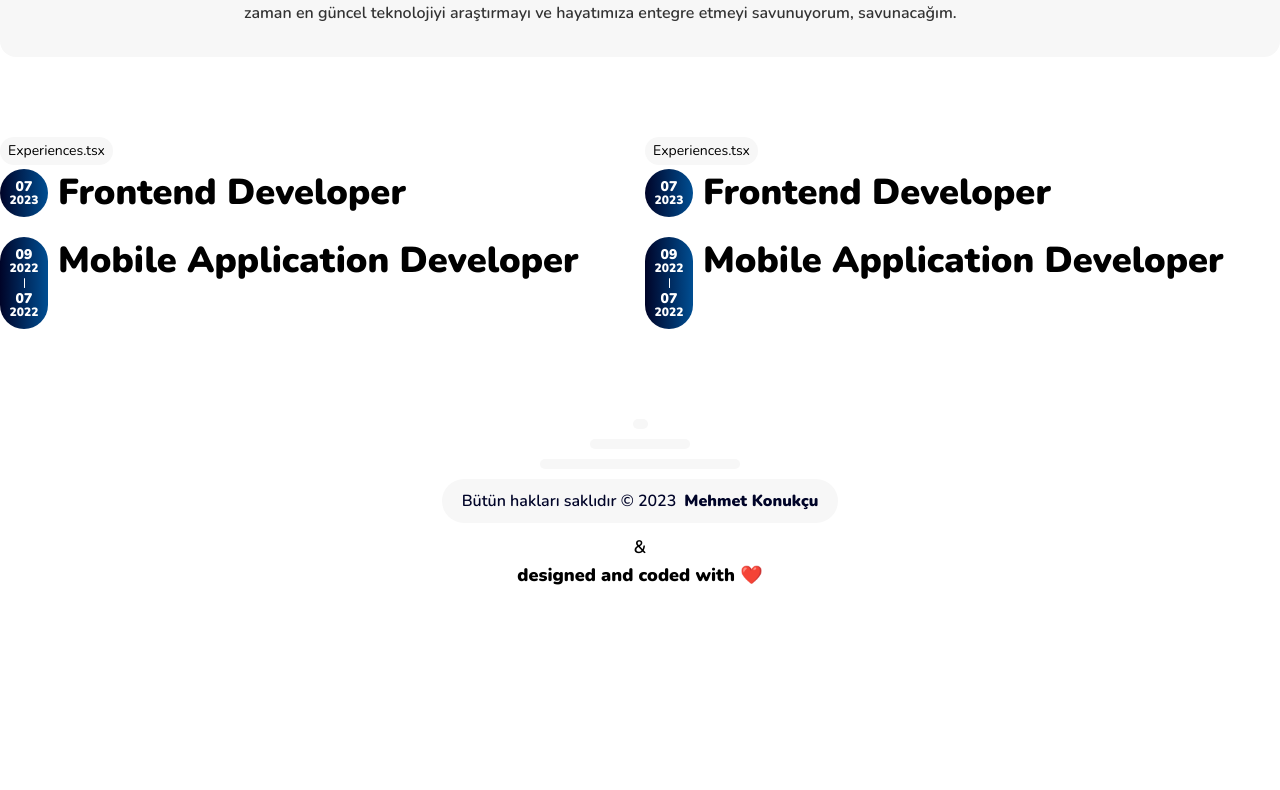
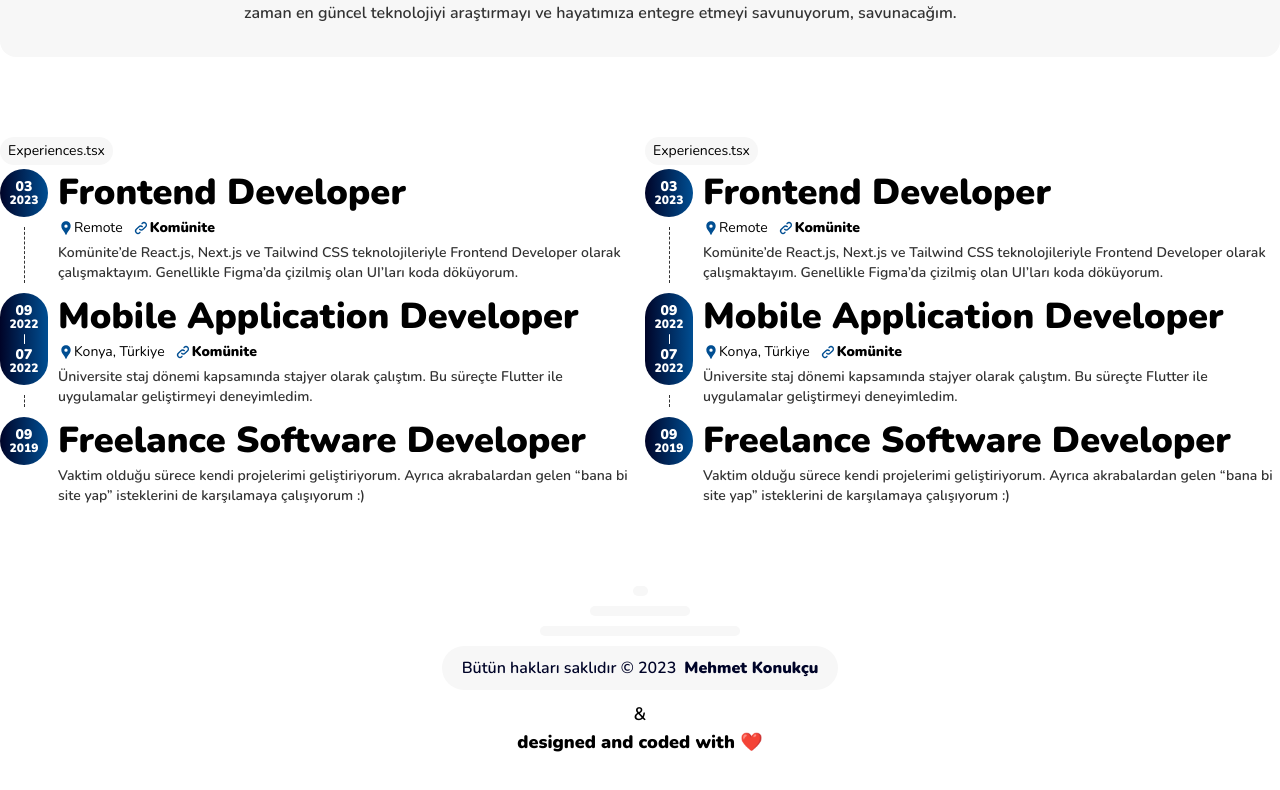
Before and after one commit to mehmetext/konukcudev-next, a Next.js app: page / in a window 1280 px wide. Shown: the part 1203-1993 px from the top of the page. Before the commit the page ends 1872 px from the top, so only its background shows below. Built offline with nearby package versions, Linux system fonts and the light colour scheme.

Commit message:
Experiences eklendi

```diff
--- a/package.json
+++ b/package.json
@@ -15,6 +15,7 @@
     "next": "13.2.4",
     "react": "18.2.0",
     "react-dom": "18.2.0",
+    "react-icons": "^4.8.0",
     "react-syntax-highlighter": "^15.5.0",
     "typescript": "5.0.2"
   },
--- a/src/components/molecules/ExperiencesEducation/DateLineBlock.tsx
+++ b/src/components/molecules/ExperiencesEducation/DateLineBlock.tsx
@@ -1,11 +1,25 @@
 //Components
 import DateLineBlockDate from "@/components/atoms/DateLineBlock/DateLineBlockDate";
+
+//Next
+import Link from "next/link";
+
+//Icons
+import { MdLocationPin } from "react-icons/md";
+import { TbLink } from "react-icons/tb";
 
 //Types
 type Props = {
 	endingDate?: DateLineDateType;
 	startingDate: DateLineDateType;
 	title: string;
+	hideLine?: boolean;
+	location?: string;
+	company?: {
+		href: string;
+		title: string;
+	};
+	msg: string;
 };
 
 type DateLineDateType = {
@@ -17,10 +31,14 @@ export default function DateLineBlock({
 	endingDate,
 	startingDate,
 	title,
+	location,
+	company,
+	msg,
+	hideLine = false,
 }: Props) {
 	return (
 		<div className="flex gap-x-2.5">
-			<div className="flex flex-col gap-y-2.5">
+			<div className="flex flex-col gap-y-2.5 items-center">
 				<div className="shrink-0 flex flex-col py-2 gap-px bg-gradient-to-r from-primary-dark to-primary text-white rounded-full min-w-[48px] items-center justify-center">
 					{endingDate && (
 						<>
@@ -36,10 +54,31 @@ export default function DateLineBlock({
 						year={startingDate.year}
 					/>
 				</div>
-				<div className="w-px flex-1 bg-red-500"></div>
+				{!hideLine && (
+					<div className="w-px flex-1 border-l border-dashed border-l-darken"></div>
+				)}
 			</div>
 			<div className="flex flex-col gap-[5px]">
 				<div className="text-4xl font-black mt-1">{title}</div>
+				{(location || company) && (
+					<div className="flex gap-x-2.5">
+						{location && (
+							<div className="flex items-center">
+								<MdLocationPin className="text-primary" />
+								<span className="font-normal text-sm">{location}</span>
+							</div>
+						)}
+						{company && (
+							<div className="flex items-center gap-x-px">
+								<TbLink className="text-primary" />
+								<Link href="/" className="font-black text-sm">
+									Komünite
+								</Link>
+							</div>
+						)}
+					</div>
+				)}
+				<div className="text-darken text-sm">{msg}</div>
 			</div>
 		</div>
 	);
--- a/src/components/molecules/ExperiencesEducation/Experiences.tsx
+++ b/src/components/molecules/ExperiencesEducation/Experiences.tsx
@@ -7,13 +7,31 @@ export default function Experiences() {
 		<ComponentNameContainer name="Experiences">
 			<div className="flex flex-col gap-y-2.5">
 				<DateLineBlock
-					startingDate={{ month: "07", year: "2023" }}
+					startingDate={{ month: "03", year: "2023" }}
 					title="Frontend Developer"
+					location="Remote"
+					company={{
+						href: "https://komunite.com.tr",
+						title: "Komünite",
+					}}
+					msg="Komünite’de React.js, Next.js ve Tailwind CSS teknolojileriyle Frontend Developer olarak çalışmaktayım. Genellikle Figma’da çizilmiş olan UI’ları koda döküyorum."
 				/>
 				<DateLineBlock
 					endingDate={{ month: "09", year: "2022" }}
 					startingDate={{ month: "07", year: "2022" }}
 					title="Mobile Application Developer"
+					location="Konya, Türkiye"
+					company={{
+						href: "https://www.abranero.com",
+						title: "Abranero",
+					}}
+					msg="Üniversite staj dönemi kapsamında stajyer olarak çalıştım. Bu süreçte Flutter ile uygulamalar geliştirmeyi deneyimledim."
+				/>
+				<DateLineBlock
+					startingDate={{ month: "09", year: "2019" }}
+					title="Freelance Software Developer"
+					msg="Vaktim olduğu sürece kendi projelerimi geliştiriyorum. Ayrıca akrabalardan gelen “bana bi site yap” isteklerini de karşılamaya çalışıyorum :)"
+					hideLine
 				/>
 			</div>
 		</ComponentNameContainer>
```
Also changed, not shown: 1 other file (tests, documents, lock files or other folders).
